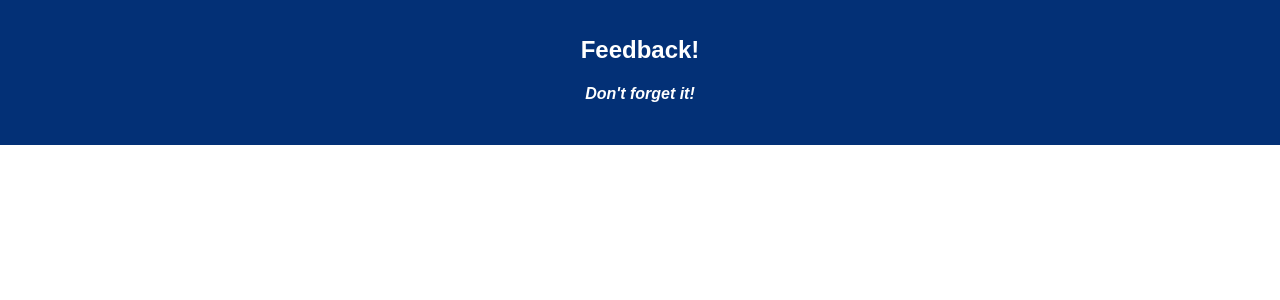
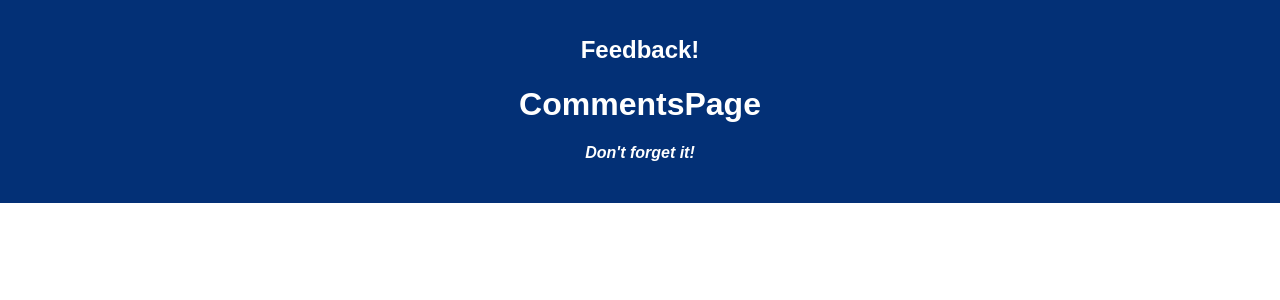
Before and after one commit to cwistuba/REDUX-FEEDBACK-LOOP-MASTER, a React (Create React App) app: page /#/comments in a window 1280 px wide. Shown: the top 300 px of the page. Built offline with nearby package versions, Linux system fonts and the light colour scheme.

Commit message:
set up pages folder, individual pages for the app, imported the page components, set up the routes for each page

```diff
--- a/package.json
+++ b/package.json
@@ -8,6 +8,7 @@
     "pg": "^7.4.1",
     "react": "^16.8.6",
     "react-dom": "^16.8.6",
+    "react-router-dom": "^5.1.2",
     "react-scripts": "^3.4.0"
   },
   "devDependencies": {
--- a/src/components/App/App.js
+++ b/src/components/App/App.js
@@ -1,16 +1,33 @@
-import React, { Component } from 'react';
-import axios from 'axios';
-import './App.css';
+import React, { Component } from "react";
+import axios from "axios";
+import "./App.css";
+import { HashRouter as Router, Route, Link } from "react-router-dom";
+import FeelingPage from "../Pages/FeelingPage/FeelingPage";
+import UnderstandPage from "../Pages/UnderstandPage/UnderstandPage";
+import SupportedPage from "../Pages/SupportedPage/SupportedPage";
+import CommentsPage from "../Pages/CommentsPage/CommentsPage";
+import ReviewPage from "../Pages/ReviewPage/ReviewPage";
+import ThankYouPage from "../Pages/ThankYouPage/ThankYouPage";
 
 class App extends Component {
   render() {
     return (
       <div className="App">
-        <header className="App-header">
-          <h1 className="App-title">Feedback!</h1>
-          <h4><i>Don't forget it!</i></h4>
-        </header>
-        <br/>
+        <Router>
+          <header className="App-header">
+            <h1 className="App-title">Feedback!</h1>
+            <Route exact path="/" component={FeelingPage} />
+            <Route exact path="/understand" component={UnderstandPage} />
+            <Route exact path="/supported" component={SupportedPage} />
+            <Route exact path="/comments" component={CommentsPage} />
+            <Route exact path="/review" component={ReviewPage} />
+            <Route exact path="/thankyou" component={ThankYouPage} />
+            <h4>
+              <i>Don't forget it!</i>
+            </h4>
+          </header>
+          <br />
+        </Router>
       </div>
     );
   }
--- /dev/null
+++ b/src/components/Pages/CommentsPage/CommentsPage.js
@@ -0,0 +1,13 @@
+import React, { Component } from "react";
+
+class CommentsPage extends Component {
+  render() {
+    return (
+      <div>
+        <h1>CommentsPage</h1>
+      </div>
+    );
+  }
+}
+
+export default CommentsPage;
--- /dev/null
+++ b/src/components/Pages/FeelingPage/FeelingPage.js
@@ -0,0 +1,13 @@
+import React, { Component } from "react";
+
+class FeelingPage extends Component {
+  render() {
+    return (
+      <div>
+        <h1>FeelingPage</h1>
+      </div>
+    );
+  }
+}
+
+export default FeelingPage;
--- /dev/null
+++ b/src/components/Pages/ReviewPage/ReviewPage.js
@@ -0,0 +1,13 @@
+import React, { Component } from "react";
+
+class ReviewPage extends Component {
+  render() {
+    return (
+      <div>
+        <h1>ReviewPage</h1>
+      </div>
+    );
+  }
+}
+
+export default ReviewPage;
--- /dev/null
+++ b/src/components/Pages/SupportedPage/SupportedPage.js
@@ -0,0 +1,13 @@
+import React, { Component } from "react";
+
+class SupportedPage extends Component {
+  render() {
+    return (
+      <div>
+        <h1>SupportedPage</h1>
+      </div>
+    );
+  }
+}
+
+export default SupportedPage;
--- /dev/null
+++ b/src/components/Pages/ThankYouPage/ThankYouPage.js
@@ -0,0 +1,13 @@
+import React, { Component } from "react";
+
+class ThankYouPage extends Component {
+  render() {
+    return (
+      <div>
+        <h1>ThankYouPage</h1>
+      </div>
+    );
+  }
+}
+
+export default ThankYouPage;
--- /dev/null
+++ b/src/components/Pages/UnderstandPage/UnderstandPage.js
@@ -0,0 +1,13 @@
+import React, { Component } from "react";
+
+class UnderstandPage extends Component {
+  render() {
+    return (
+      <div>
+        <h1>UnderstandPage</h1>
+      </div>
+    );
+  }
+}
+
+export default UnderstandPage;
```
Also changed, not shown: 1 other file (tests, documents, lock files or other folders).
